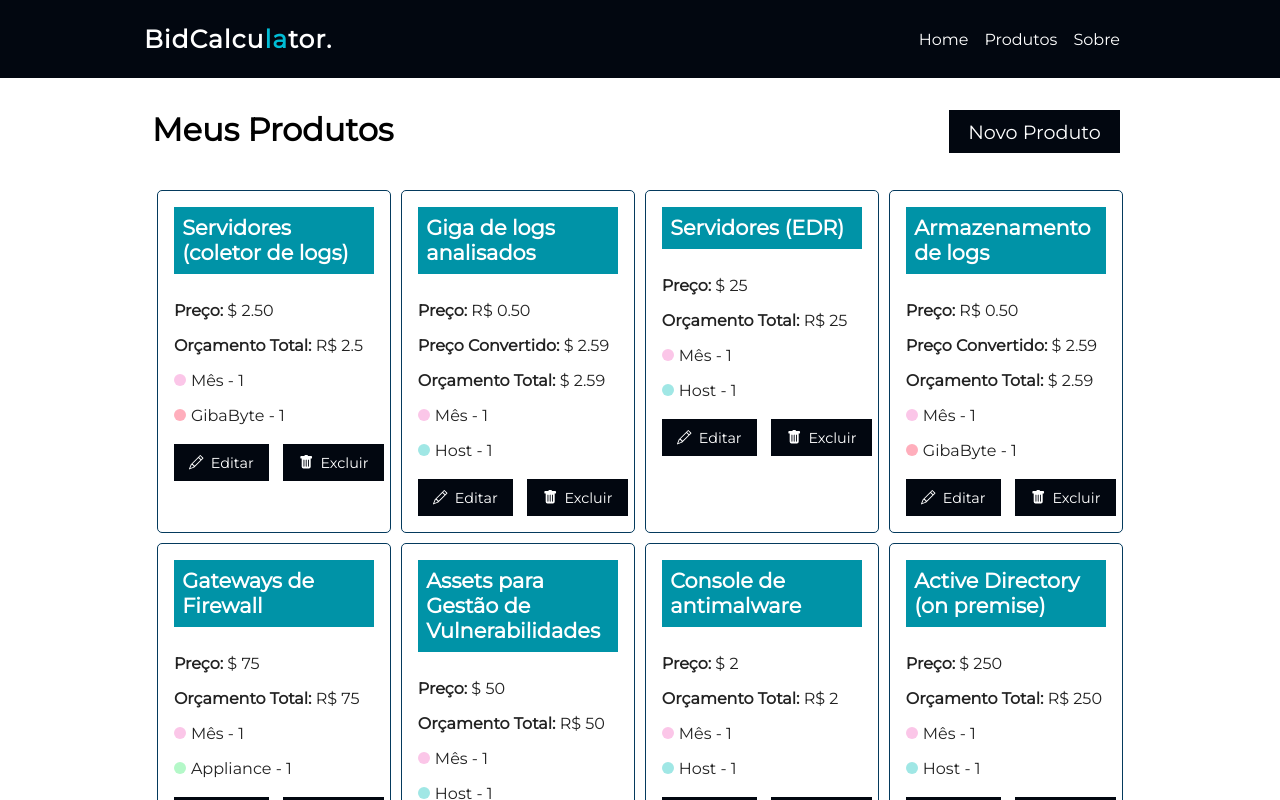
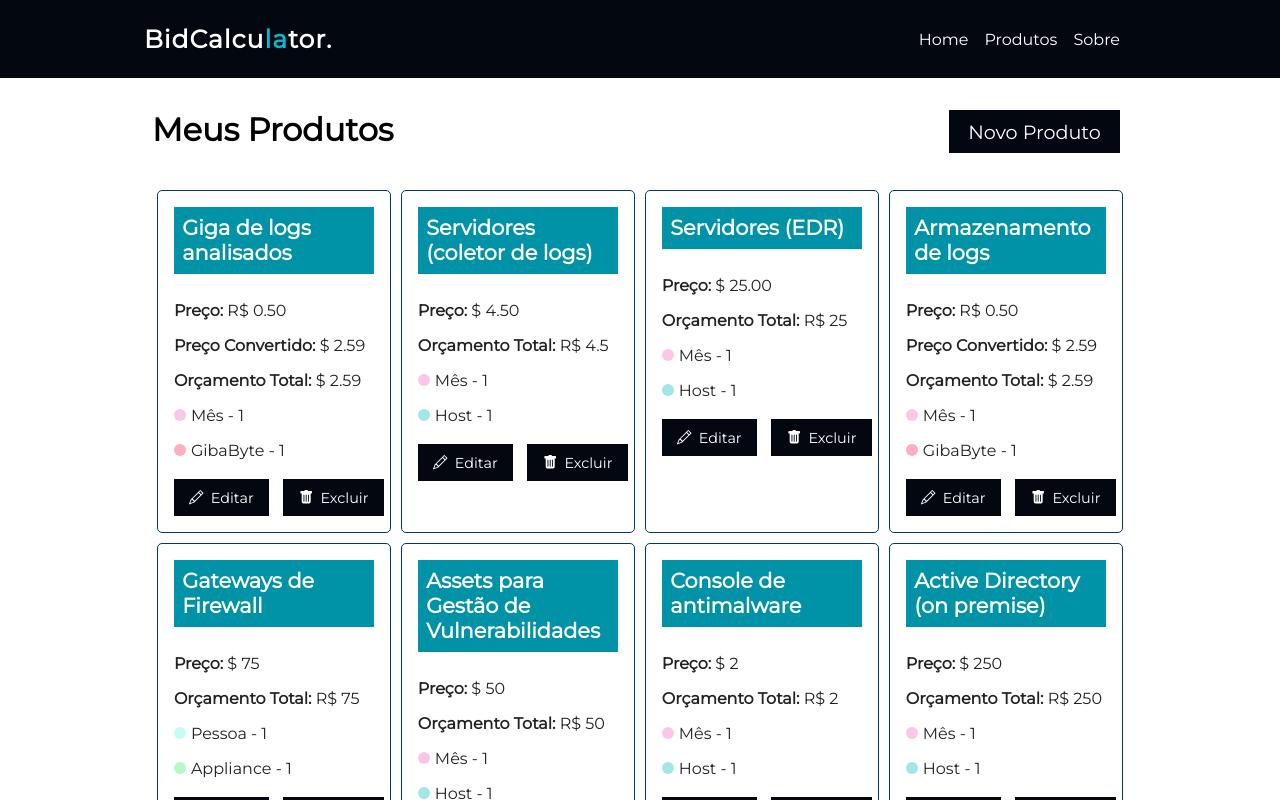
Before and after one commit to HarleyN82/BidCalculator, a React (Vite) app: page /projects in a window 1280 px wide. Shown: the top 800 px of the page. Built offline with nearby package versions, Linux system fonts and the light colour scheme; no server answers; data requests are answered from the project's data file.

Commit message:
Updated Datas in Data Base

```diff
--- a/db.json
+++ b/db.json
@@ -1,47 +1,47 @@
 {
   "projects": [
     {
-      "name": "Servidores (coletor de logs)",
-      "budget": 2.5,
+      "name": "Giga de logs analisados",
+      "budget": 2.59,
       "currency": {
-        "id": "1",
-        "name": "BRL"
+        "id": "2",
+        "name": "USD"
       },
-      "dolar": 5.1,
-      "converted_price": "2.50",
-      "price": "2.50",
+      "price": "0.50",
+      "dolar": 5.18,
+      "converted_price": "2.59",
       "category": {
         "id": "1",
         "name": "GibaByte"
       },
       "quantityCategory": "1",
+      "quantityTime": "1",
       "time": {
-        "id": "3",
+        "id": "1",
         "name": "Mês"
       },
-      "quantityTime": "1",
       "id": 1
     },
     {
-      "name": "Giga de logs analisados",
-      "budget": 2.55,
+      "name": "Servidores (coletor de logs)",
+      "budget": 4.5,
       "currency": {
-        "id": "2",
-        "name": "USD"
+        "id": "1",
+        "name": "BRL"
       },
-      "dolar": 5.1,
-      "converted_price": 2.55,
-      "price": "0.50",
+      "price": "4.50",
+      "dolar": 5.18,
+      "converted_price": "4.50",
       "category": {
         "id": "2",
         "name": "Host"
       },
       "quantityCategory": "1",
+      "quantityTime": "1",
       "time": {
-        "id": "3",
+        "id": "1",
         "name": "Mês"
       },
-      "quantityTime": "1",
       "id": 2
     },
     {
@@ -51,19 +51,19 @@
         "id": "1",
         "name": "BRL"
       },
-      "price": "25",
+      "price": "25.00",
       "dolar": 5.18,
-      "converted_price": "25",
+      "converted_price": "25.00",
       "category": {
         "id": "2",
         "name": "Host"
       },
       "quantityCategory": "1",
+      "quantityTime": "1",
       "time": {
         "id": "1",
         "name": "Mês"
       },
-      "quantityTime": "1",
       "id": 3
     },
     {
@@ -81,11 +81,11 @@
         "name": "GibaByte"
       },
       "quantityCategory": "1",
+      "quantityTime": "1",
       "time": {
         "id": "1",
         "name": "Mês"
       },
-      "quantityTime": "1",
       "id": 4
     },
     {
@@ -103,11 +103,11 @@
         "name": "Appliance"
       },
       "quantityCategory": "1",
+      "quantityTime": "1",
       "time": {
-        "id": "1",
-        "name": "Mês"
+        "id": "2",
+        "name": "Pessoa"
       },
-      "quantityTime": "1",
       "id": 5
     },
     {
@@ -125,11 +125,11 @@
         "name": "Host"
       },
       "quantityCategory": "1",
+      "quantityTime": "1",
       "time": {
         "id": "1",
         "name": "Mês"
       },
-      "quantityTime": "1",
       "id": 6
     },
     {
@@ -140,18 +140,18 @@
         "name": "BRL"
       },
       "price": "2",
-      "dolar": 5.1,
+      "dolar": 5.18,
       "converted_price": "2",
       "category": {
         "id": "2",
         "name": "Host"
       },
       "quantityCategory": "1",
+      "quantityTime": "1",
       "time": {
         "id": "1",
         "name": "Mês"
       },
-      "quantityTime": "1",
       "id": 7
     },
     {
@@ -162,18 +162,18 @@
         "name": "BRL"
       },
       "price": "250",
-      "dolar": 5.1,
+      "dolar": 5.18,
       "converted_price": "250",
       "category": {
         "id": "2",
         "name": "Host"
       },
       "quantityCategory": "1",
+      "quantityTime": "1",
       "time": {
         "id": "1",
         "name": "Mês"
       },
-      "quantityTime": "1",
       "id": 8
     },
     {
@@ -184,18 +184,18 @@
         "name": "BRL"
       },
       "price": "7.50",
-      "dolar": 5.1,
+      "dolar": 5.18,
       "converted_price": "7.50",
       "category": {
         "id": "4",
         "name": "Caixas Postais"
       },
       "quantityCategory": "1",
+      "quantityTime": "1",
       "time": {
         "id": "1",
         "name": "Mês"
       },
-      "quantityTime": "1",
       "id": 9
     },
     {
@@ -206,18 +206,18 @@
         "name": "BRL"
       },
       "price": "800",
-      "dolar": 5.1,
+      "dolar": 5.18,
       "converted_price": "800",
       "category": {
         "id": "3",
         "name": "Appliance"
       },
       "quantityCategory": "1",
+      "quantityTime": "1",
       "time": {
         "id": "1",
         "name": "Mês"
       },
-      "quantityTime": "1",
       "id": 10
     },
     {
@@ -228,18 +228,18 @@
         "name": "BRL"
       },
       "price": "650",
-      "dolar": 5.1,
+      "dolar": 5.18,
       "converted_price": "650",
       "category": {
         "id": "3",
         "name": "Appliance"
       },
       "quantityCategory": "1",
+      "quantityTime": "1",
       "time": {
         "id": "1",
         "name": "Mês"
       },
-      "quantityTime": "1",
       "id": 11
     },
     {
@@ -250,40 +250,40 @@
         "name": "BRL"
       },
       "price": "1000",
-      "dolar": 5.1,
+      "dolar": 5.18,
       "converted_price": "1000",
       "category": {
         "id": "5",
         "name": "Instâncias"
       },
       "quantityCategory": "1",
+      "quantityTime": "1",
       "time": {
         "id": "1",
         "name": "Mês"
       },
-      "quantityTime": "1",
       "id": 12
     },
     {
       "name": "Orquestrador",
-      "budget": 500,
+      "budget": 50,
       "currency": {
         "id": "1",
         "name": "BRL"
       },
-      "price": "500",
-      "dolar": 5.1,
-      "converted_price": "500",
+      "price": "50",
+      "dolar": 5.18,
+      "converted_price": "50",
       "category": {
         "id": "3",
         "name": "Appliance"
       },
       "quantityCategory": "1",
+      "quantityTime": "1",
       "time": {
         "id": "1",
         "name": "Mês"
       },
-      "quantityTime": "1",
       "id": 13
     },
     {
@@ -294,18 +294,18 @@
         "name": "BRL"
       },
       "price": "250",
-      "dolar": 5.1,
+      "dolar": 5.18,
       "converted_price": "250",
       "category": {
         "id": "6",
         "name": "Regras"
       },
       "quantityCategory": "1",
+      "quantityTime": "1",
       "time": {
         "id": "3",
         "name": "Casos de Uso"
       },
-      "quantityTime": "1",
       "id": 14
     },
     {
@@ -316,18 +316,18 @@
         "name": "BRL"
       },
       "price": "800",
-      "dolar": 5.1,
+      "dolar": 5.18,
       "converted_price": "800",
       "category": {
         "id": "7",
         "name": "Domínios"
       },
       "quantityCategory": "1",
+      "quantityTime": "1",
       "time": {
         "id": "1",
         "name": "Mês"
       },
-      "quantityTime": "1",
       "id": 15
     },
     {
@@ -338,53 +338,53 @@
         "name": "BRL"
       },
       "price": "1",
-      "dolar": 5.1,
+      "dolar": 5.18,
       "converted_price": "1",
       "category": {
         "id": "8",
         "name": "Horas"
       },
       "quantityCategory": "1",
+      "quantityTime": "1",
       "time": {
         "id": "2",
         "name": "Pessoa"
       },
-      "quantityTime": "1",
       "id": 16
     }
   ],
   "categories": [
     {
       "id": 1,
+      "name": "Appliance"
+    },
+    {
+      "id": 2,
+      "name": "Caixas Postais"
+    },
+    {
+      "id": 3,
+      "name": "Domínios"
+    },
+    {
+      "id": 4,
       "name": "GibaByte"
     },
     {
-      "id": 2,
+      "id": 5,
+      "name": "Horas"
+    },
+    {
+      "id": 6,
       "name": "Host"
     },
     {
-      "id": 3,
-      "name": "Appliance"
-    },
-    {
-      "id": 4,
-      "name": "Caixas Postais"
-    },
-    {
-      "id": 5,
-      "name": "Instâncias"
-    },
-    {
-      "id": 6,
-      "name": "Regras"
-    },
-    {
       "id": 7,
-      "name": "Domínios"
+      "name": "Instância"
     },
     {
       "id": 8,
-      "name": "Horas"
+      "name": "Regras"
     }
   ],
   "currencies": [
@@ -401,15 +401,15 @@
   "time": [
     {
       "id": 1,
+      "name": "Casos de Uso"
+    },
+    {
+      "id": 2,
       "name": "Mês"
     },
     {
-      "id": 2,
+      "id": 3,
       "name": "Pessoa"
-    },
-    {
-      "id": 3,
-      "name": "Casos de Uso"
     }
   ]
 }
--- a/package.json
+++ b/package.json
@@ -5,7 +5,7 @@
   "type": "module",
   "scripts": {
     "dev": "vite",
-    "backend": "json-server --watch db.json --port 5000",
+    "backend": "json-server --watch db.json --port 5500",
     "build": "vite build",
     "preview": "vite preview"
   },
--- a/src/components/pages/NewProject.jsx
+++ b/src/components/pages/NewProject.jsx
@@ -8,7 +8,7 @@ export function NewProject(){
 
     function createPost(project){
 
-        fetch('http://localhost:5000/projects',{
+        fetch('http://localhost:5500/projects',{
             method: 'POST',
             headers:{
                 'Content-Type':"application/json"
--- a/src/components/pages/Project.jsx
+++ b/src/components/pages/Project.jsx
@@ -32,7 +32,7 @@ export function Project(){
     // Chamar o projeto do id
     useEffect(()=> {
         setTimeout(() => {
-            fetch(`http://localhost:5000/projects/${id}`,{
+            fetch(`http://localhost:5500/projects/${id}`,{
             method: 'GET',
             headers: {
                 'Content-Type': 'application/json'
@@ -57,7 +57,7 @@ export function Project(){
         // Só assim ele envia esses dados para rota
         console.log(project)
 
-        fetch(`http://localhost:5000/projects/${project.id}`,{
+        fetch(`http://localhost:5500/projects/${project.id}`,{
             method: 'PATCH', // Alterar só o que foi mudado
             headers:{
                 'Content-Type':"application/json"
--- a/src/components/pages/Projects.jsx
+++ b/src/components/pages/Projects.jsx
@@ -33,7 +33,7 @@ export function Projects(){
     // Puxa todos os dados atualizados
     useEffect(() => {
         setTimeout(() => {
-            fetch("http://localhost:5000/projects",{
+            fetch("http://localhost:5500/projects",{
                 method: 'GET',
                 headers:{
                     'Content-Type':"application/json"
@@ -62,7 +62,7 @@ export function Projects(){
 
     // Atualiza a moeda a partir do valor do input
     useEffect(() => {
-        fetch("http://localhost:5000/currencies/2")
+        fetch("http://localhost:5500/currencies/2")
         .then(res => res.json())
         .then(data => {
             setDollar(data.value);
@@ -71,31 +71,10 @@ export function Projects(){
         .catch(e => console.log(e));
     }, [dollar]);
 
-    // Percorre cada projeto com USD como moeda e muda o preço e o orçamento
-   /*const updateProjects = () => {
-
-        if (projects.length > 0) {
-            projects.forEach(project => {
-              fetch(`http://localhost:5000/projects/${project.id}`, {
-                method: 'PATCH',
-                headers: { 'Content-Type': 'application/json' },
-                body: JSON.stringify({
-                    converted_price: project.converted_price,
-                    dolar: dollar,
-                    budget: project.converted_price * project.quantityCategory * project.quantityTime
-                })
-              })
-                .then(res => res.json())
-                .then(data => console.log(data))
-                .catch(err => console.log(err));
-            });
-          }
-    }*/
-
    useEffect(() => {
     if (projects.length > 0) {
         projects.forEach(project => {
-          fetch(`http://localhost:5000/projects/${project.id}`, {
+          fetch(`http://localhost:5500/projects/${project.id}`, {
             method: 'PATCH',
             headers: { 'Content-Type': 'application/json' },
             body: JSON.stringify({
@@ -116,7 +95,7 @@ export function Projects(){
         const newValue = parseFloat(e.target.value);
         setDollar(newValue);
 
-        fetch("http://localhost:5000/currencies/2", {
+        fetch("http://localhost:5500/currencies/2", {
             method: "PATCH",
             headers: {
             "Content-Type": "application/json"
@@ -137,13 +116,11 @@ export function Projects(){
             );
         })
         .catch(e => console.log(e));
-
-       // updateProjects()
     };
 
      // Método para remover o projeto  + fecth
      const removeProject = (id) => {
-        fetch(`http://localhost:5000/projects/${id}`,{
+        fetch(`http://localhost:5500/projects/${id}`,{
             method: 'DELETE',
             headers: {
                 'Content-Type':'application/json'
--- a/src/components/project/ProjectForm.jsx
+++ b/src/components/project/ProjectForm.jsx
@@ -53,7 +53,7 @@ export function ProjectForm({btnText, handleSubmit, projectData}){
 
   // Requisição de API para buscar as categorias
   useEffect(() => {
-      fetch("http://localhost:5000/categories",{
+      fetch("http://localhost:5500/categories",{
       method: 'GET',
       headers:{
           'Content-Type':"application/json"
@@ -68,7 +68,7 @@ export function ProjectForm({btnText, handleSubmit, projectData}){
 
   // Requisição de API para buscar as moedas
   useEffect(() => {
-    fetch('http://localhost:5000/currencies', {
+    fetch('http://localhost:5500/currencies', {
         method: 'GET',
         headers: {
         'Content-Type': 'application/json',
@@ -83,7 +83,7 @@ export function ProjectForm({btnText, handleSubmit, projectData}){
 
   // Requisição de API para buscar o período
   useEffect(() => {
-    fetch('http://localhost:5000/time', {
+    fetch('http://localhost:5500/time', {
         method: 'GET',
         headers: {
         'Content-Type': 'application/json',
```
Also changed, not shown: 1 other file (tests, documents, lock files or other folders).
